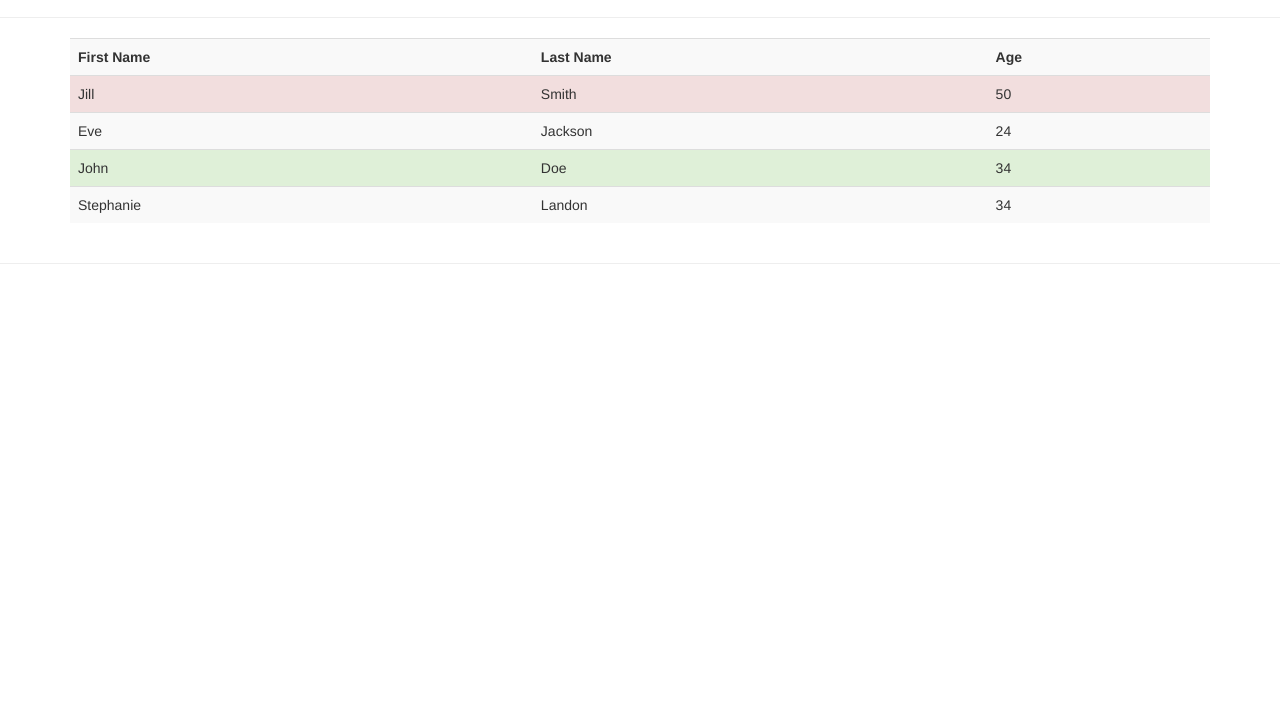
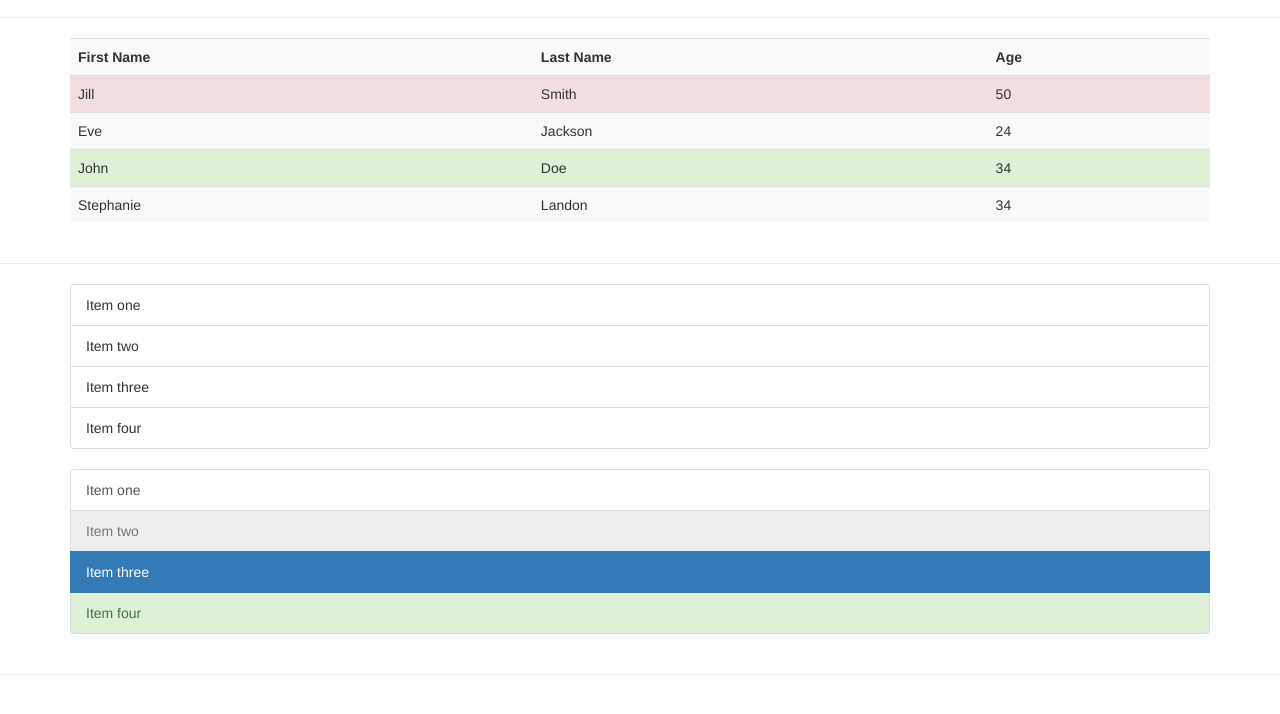
Before and after one commit to DevBrad/learn-Bootstrap, a plain HTML site: page index.html in a window 1280 px wide. Shown: the part 1808-2522 px from the top of the page. Before the commit the page ends 2492 px from the top, so only its background shows below. Drawn offline with nearby package versions, Linux system fonts and the light colour scheme.

Commit message:
added lists and menu

```diff
--- a/index.html
+++ b/index.html
@@ -213,6 +213,29 @@
 
 <hr>
 
+<!--LISTS-->
+<div class="container">
+  <ul class="list-group">
+    <li class="list-group-item">Item one</li>
+    <li class="list-group-item">Item two</li>
+    <li class="list-group-item">Item three</li>
+    <li class="list-group-item">Item four</li>
+  </ul>
+
+  <!--MENU WITH <a> tags-->
+
+    <div class="list-group">
+      <a href="#" class="list-group-item">Item one</a><!--if i click to one of these links it will adds a class called active to it and the background will be light-gray-->
+      <a href="#" class="list-group-item disabled">Item two</a>
+      <a href="#" class="list-group-item active">Item three</a><!--i also can add active to the class and automatically it will be active with a blue bg color-->
+      <a href="#" class="list-group-item list-group-item-success">Item four</a><!--i can also add list-group-item-success to make it green-->
+    </div>
+</div>
+
+
+<hr>
+
+
 
 <div style="height:400px;"></div>
     <!-- Optional JavaScript -->
```
